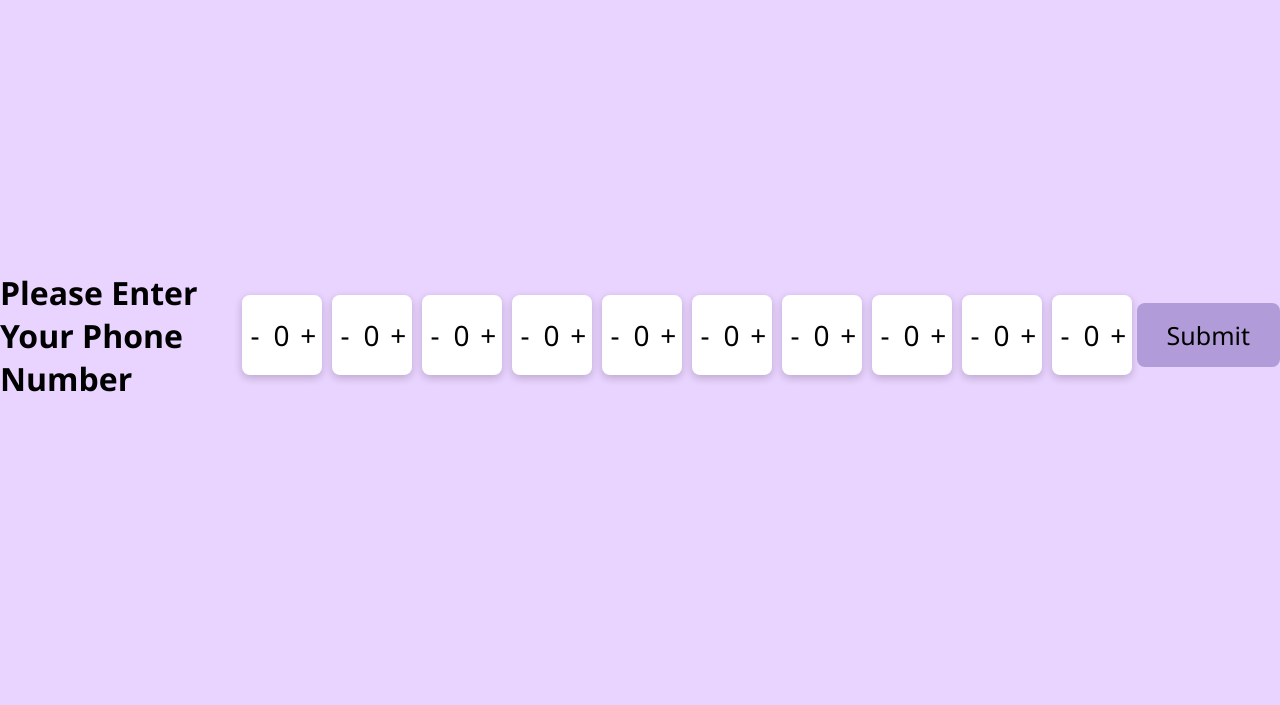
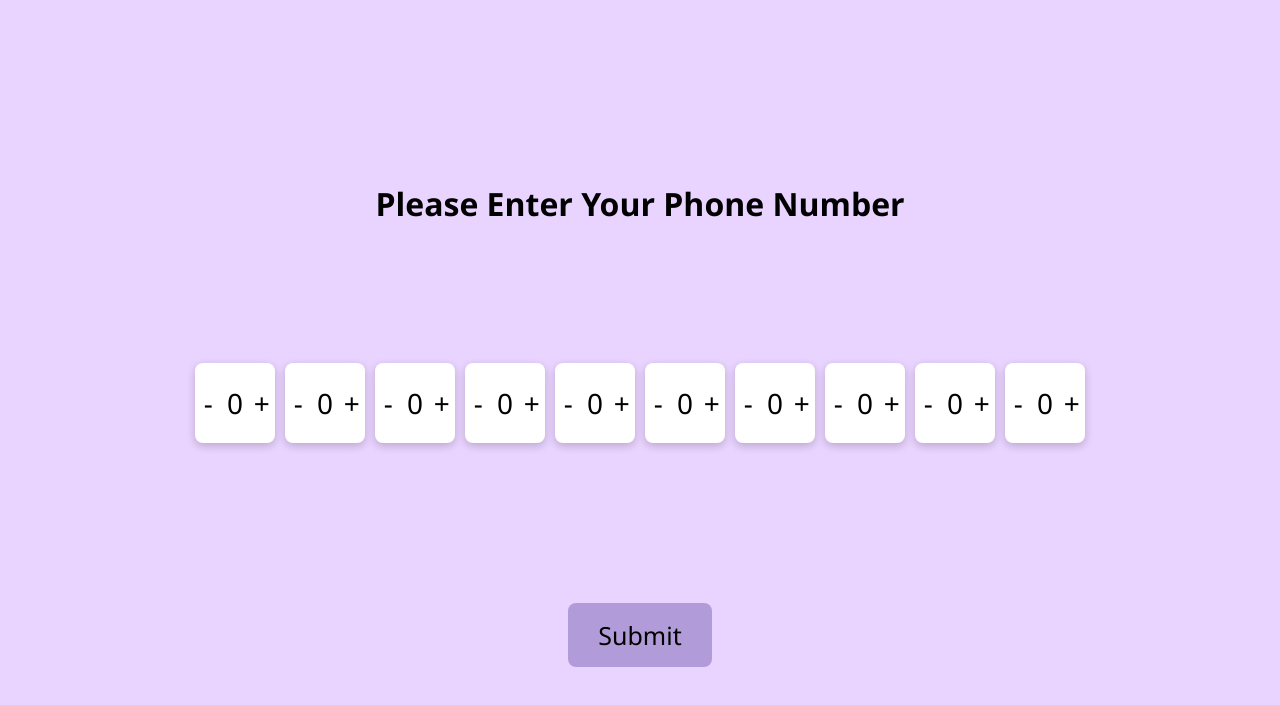
Before and after one commit to ochs20/ochs20.github.io, a plain HTML site: page js-midterm/index.html in a window 1280 px wide. Shown: the part 65-770 px from the top of the page. Drawn offline with Linux system fonts and the light colour scheme.

Commit message:
JS Midterm Edit

```diff
--- a/js-midterm/index.css
+++ b/js-midterm/index.css
@@ -10,6 +10,7 @@ body {
   height: 100vh;
   width: 100%;
   display: flex;
+  flex-direction: column;
   align-items: center;
   justify-content: center;
   background: #e9d3ff;
@@ -22,7 +23,14 @@ body {
   justify-content: center;
 
 }
-
+.parent {
+  height: 400px;
+  display: flex;
+  flex-direction: row;
+  align-items: center;
+  justify-content: center;
+  margin-top: -200px;
+}
 .wrapper {
   height: 80px;
   min-width: 80px;
--- a/js-midterm/index.html
+++ b/js-midterm/index.html
@@ -11,8 +11,8 @@
   <div class="heading">
     <h1>Please Enter Your Phone Number</h1>
   </div>
-  <br>
 
+ <div class="parent">
   <div class="wrapper">
     <span class="minus">-</span>
     <span class="number">0</span>
@@ -72,6 +72,7 @@
     <span class="number">0</span>
     <span class="plus">+</span>
   </div>
+</div>
 
 <button id ="submitBtn">Submit</button>
 
--- a/js-midterm/index.js
+++ b/js-midterm/index.js
@@ -37,6 +37,6 @@ submitButton.addEventListener("click", () => {
   if (submittedNumber === businessNumber) {
     alert("Slay! You've entered the number for the best school ever, the Leeds School of Business!");
   } else {
-    alert("Sorry! That's wrong! Try again!");
+    alert("Sorry, try again! Here's a hint: It's the front desk number to Anthony's least favorite major!");
   }
 });
```
